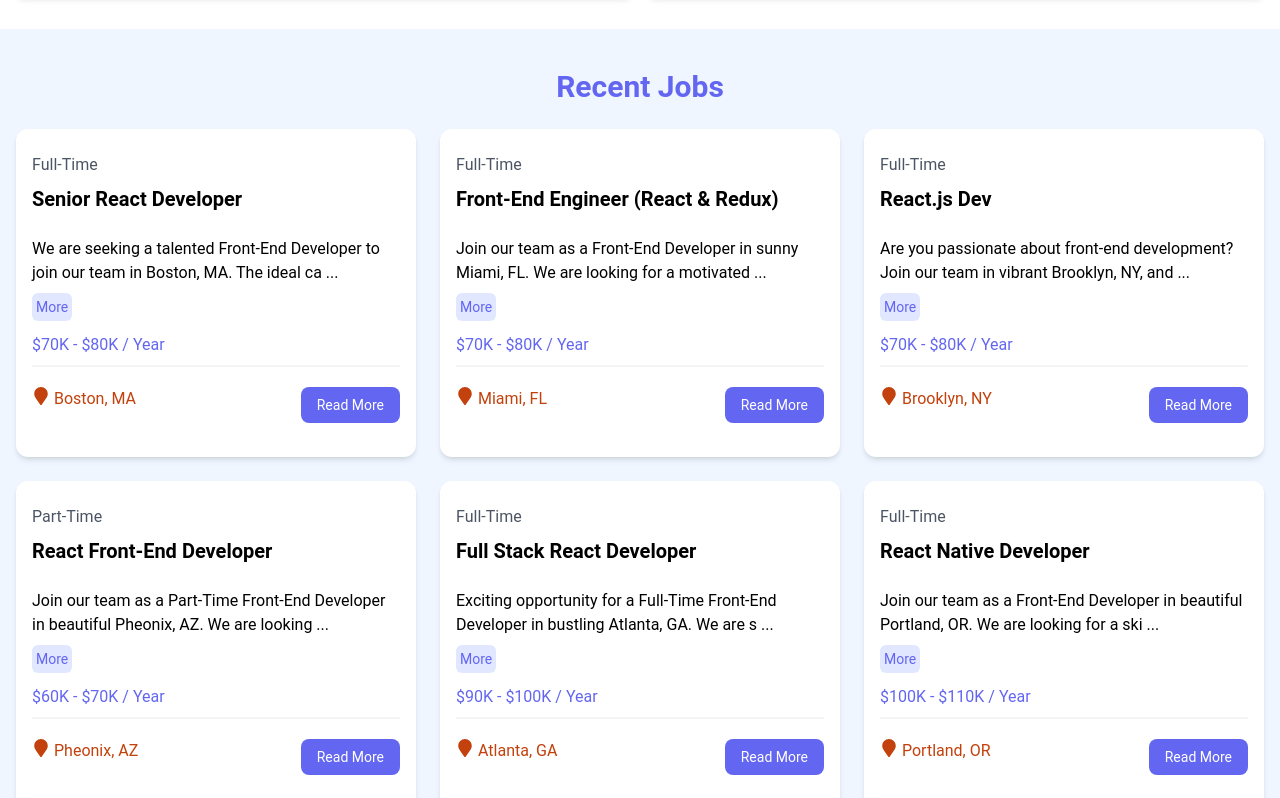
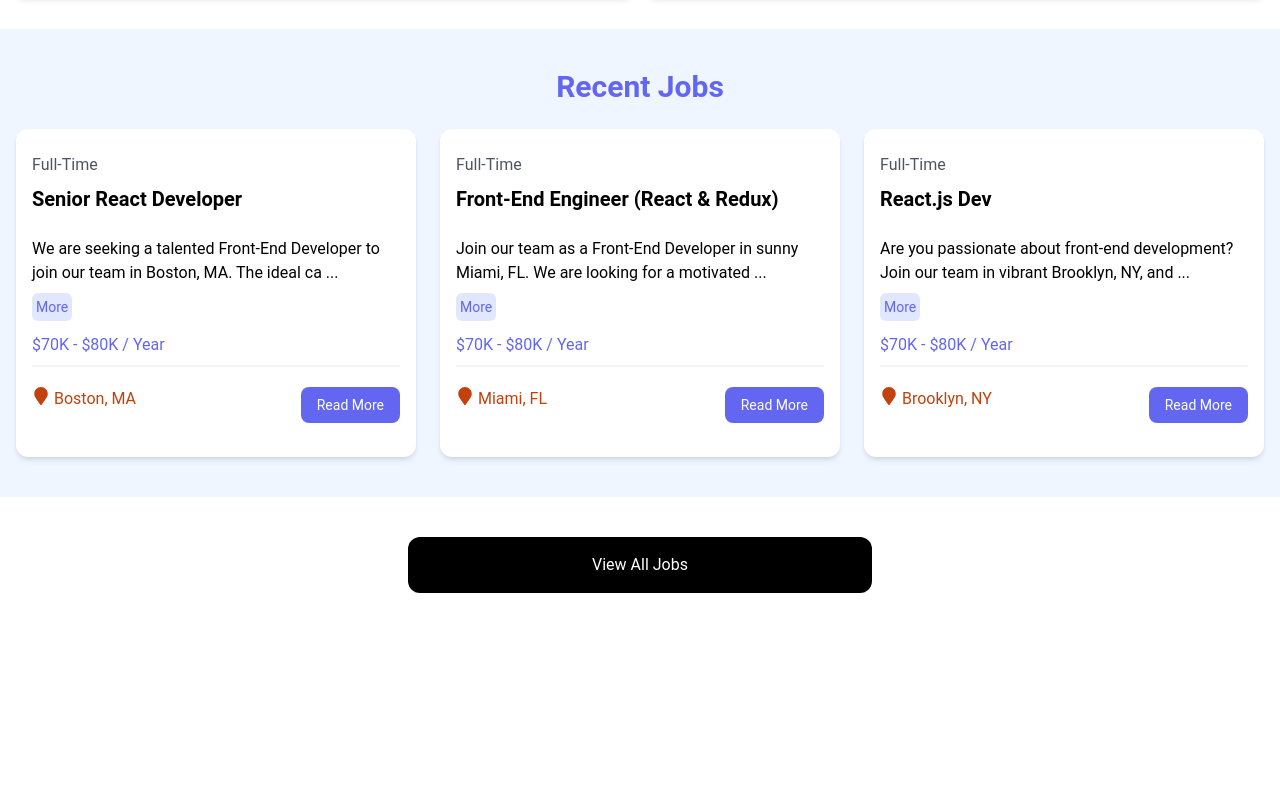
Before and after one commit to ChamithSoyza/React_Jobs_CrashCourse, a React (Vite) app: page / in a window 1280 px wide. Shown: the part 580-1378 px from the top of the page. After the commit the page ends 1213 px from the top, so only its background shows below. Built offline with nearby package versions, Linux system fonts and the light colour scheme; data requests are answered from the project's data file.

Commit message:
Loading screen related changes made with react-spinner

```diff
--- a/package.json
+++ b/package.json
@@ -14,7 +14,8 @@
     "react": "^18.3.1",
     "react-dom": "^18.3.1",
     "react-icons": "^5.3.0",
-    "react-router-dom": "^6.26.1"
+    "react-router-dom": "^6.26.1",
+    "react-spinners": "^0.14.1"
   },
   "devDependencies": {
     "@eslint/js": "^9.9.0",
--- a/src/components/JobListings.jsx
+++ b/src/components/JobListings.jsx
@@ -1,20 +1,21 @@
 import { useState, useEffect } from 'react';
 import JobListing from './JobListing';
+import Spinner from './Spinner';
 
 const JobListings = ({ isHome = false }) => {
     const [jobs, setJobs] = useState([]);
-    // const jobListing = isHome ? jobs.slice(0, 3) : jobs;
     const [loading, setLoading] = useState(true);
 
     useEffect(() => {
+        const apiUrl = isHome ? 'http://localhost:8080/jobs?_limit=3' : 'http://localhost:8080/jobs';
         const fetchJobs = async () => {
             try {
-                const res = await fetch('http://localhost:8080/jobs');
+                const res = await fetch(apiUrl);
                 const data = await res.json();
                 setJobs(data);
             } catch (error) {
                 console.log('Error data fetching: ' + error);
-            }finally{
+            } finally {
                 setLoading(false);
             }
         }
@@ -26,11 +27,18 @@
                 <h2 className="text-3xl font-bold text-indigo-500 mb-6 text-center">
                     {isHome ? 'Recent Jobs' : 'Browse Jobs'}
                 </h2>
-                <div className="grid grid-cols-1 md:grid-cols-3 gap-6">
-                    {jobs.map((job) => (
-                        <JobListing key={job.id} job={job} />
-                    ))}
-                </div>
+
+                {loading ? (<Spinner loading={loading} />)
+                    :
+                    (
+                        <div className="grid grid-cols-1 md:grid-cols-3 gap-6">
+                            {jobs.map((job) => (
+                                <JobListing key={job.id} job={job} />
+                            ))}
+                        </div>
+                    )
+                }
+
             </div>
         </section>
     )
--- /dev/null
+++ b/src/components/Spinner.jsx
@@ -0,0 +1,20 @@
+import ClipLoader from "react-spinners/ClipLoader";
+
+const override = {
+    display: 'block',
+    margin: '100px auto'
+}
+
+const Spinner = ({ loading }) => {
+
+    return (
+        <ClipLoader
+            loading={loading}
+            color='#4338ca'
+            cssOverride={override}
+            size={150}
+        />
+    );
+};
+
+export default Spinner
```
Also changed, not shown: 1 other file (tests, documents, lock files or other folders).
